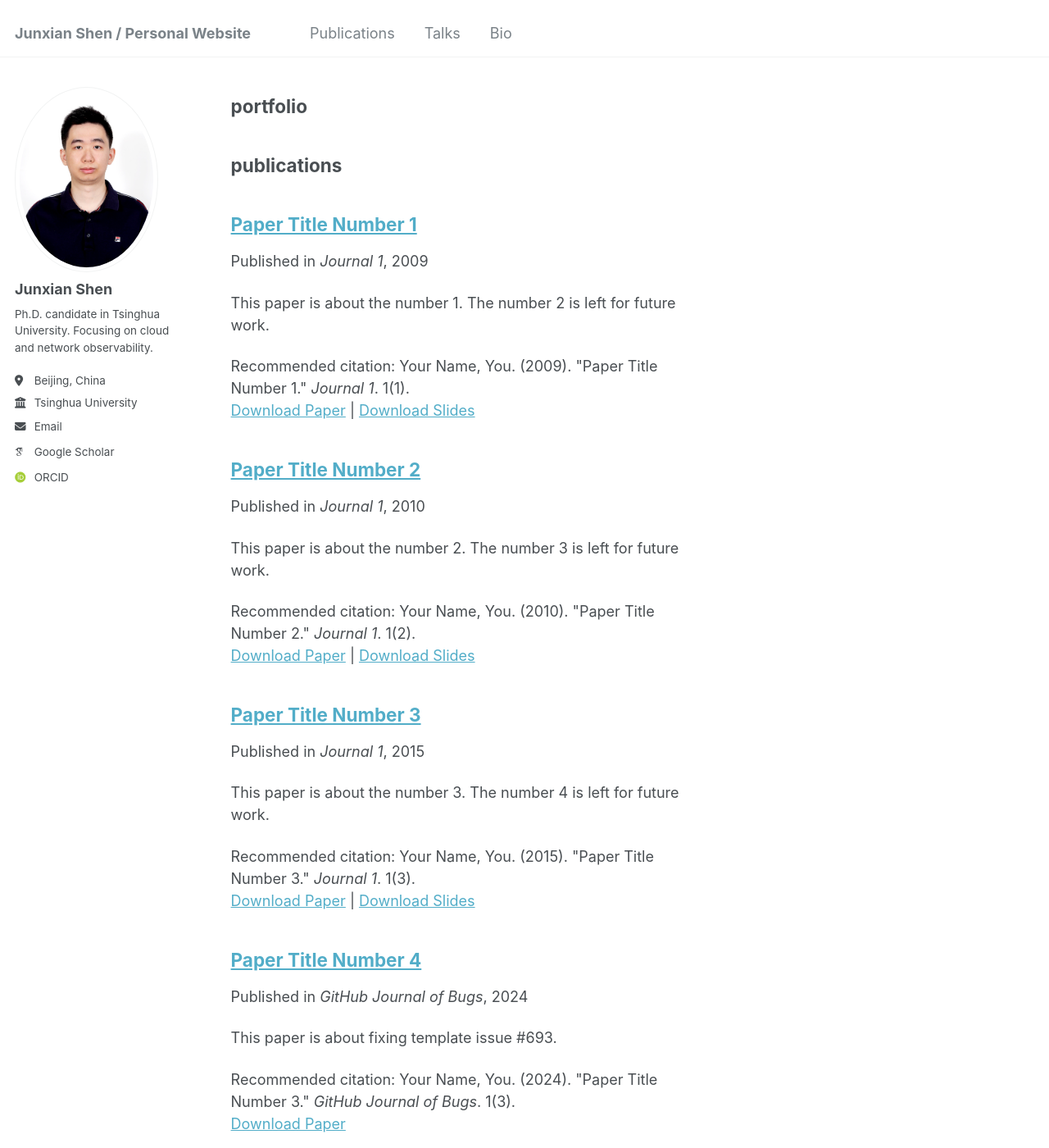
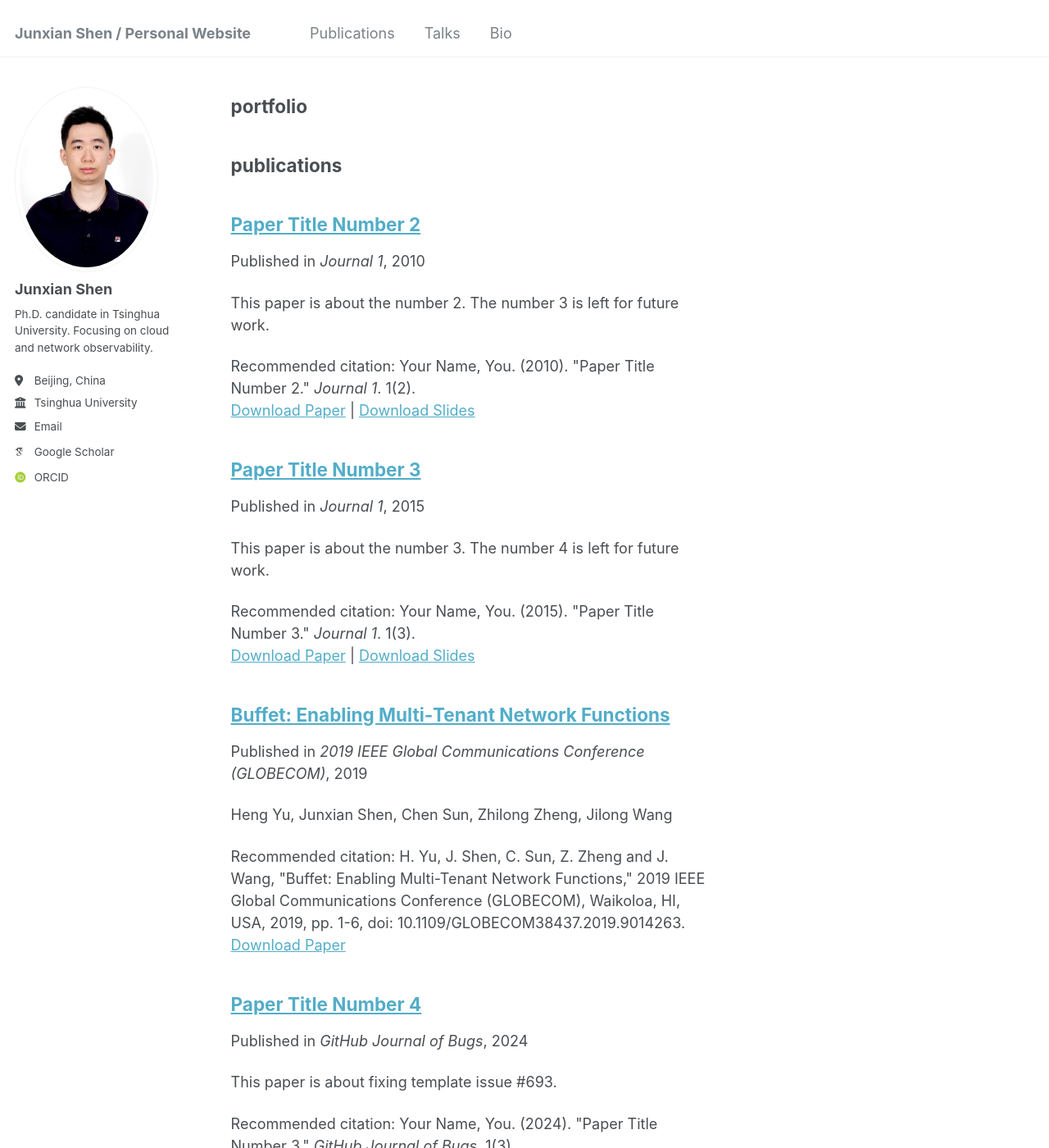
Before and after one commit to Junxian-Shen/Junxian-Shen.github.io, a Jekyll site: the page built from _pages/sitemap.md, in a window 1280 px wide and 1400 px high, scrolled down 2064 px. Shown: the whole window at 82% size. Built offline with Jekyll 4.4.1, drawn with Linux system fonts in a browser that asks for light colours; some web fonts are replaced.

Commit message:
add pub buffet

```diff
--- a/_includes/footer.html
+++ b/_includes/footer.html
@@ -20,6 +20,5 @@
 {% endif %}
 
 <div class="page__footer-copyright">
-  &copy; {{ site.time | date: '%Y' }} {{ site.name | default: site.title }}.<br />
   Site last updated {{ "now" | date: '%Y-%m-%d' %}}
 </div>
--- a/_pages/publications.html
+++ b/_pages/publications.html
@@ -4,10 +4,6 @@ title: "Publications"
 permalink: /publications/
 author_profile: true
 ---
-
-{% if site.author.googlescholar %}
-  <div class="wordwrap">You can also find my articles on <a href="{{site.author.googlescholar}}">my Google Scholar profile</a>.</div>
-{% endif %}
 
 {% include base_path %}
 
--- a/_publications/2009-10-01-paper-title-number-1.md
+++ /dev/null
@@ -1,14 +0,0 @@
----
-title: "Paper Title Number 1"
-collection: publications
-category: manuscripts
-permalink: /publication/2009-10-01-paper-title-number-1
-excerpt: 'This paper is about the number 1. The number 2 is left for future work.'
-date: 2009-10-01
-venue: 'Journal 1'
-slidesurl: 'http://academicpages.github.io/files/slides1.pdf'
-paperurl: 'http://academicpages.github.io/files/paper1.pdf'
-citation: 'Your Name, You. (2009). &quot;Paper Title Number 1.&quot; <i>Journal 1</i>. 1(1).'
----
-
-The contents above will be part of a list of publications, if the user clicks the link for the publication than the contents of section will be rendered as a full page, allowing you to provide more information about the paper for the reader. When publications are displayed as a single page, the contents of the above "citation" field will automatically be included below this section in a smaller font.
--- /dev/null
+++ b/_publications/2019-buffet.md
@@ -0,0 +1,24 @@
+---
+title: "Buffet: Enabling Multi‐Tenant Network Functions"
+collection: publications
+category: conferences
+permalink: /publication/2019-buffet
+excerpt: 'Heng Yu, Junxian Shen, Chen Sun, Zhilong Zheng, Jilong Wang'
+date: 2019-09-13
+venue: '2019 IEEE Global Communications Conference (GLOBECOM)'
+# slidesurl: 'http://academicpages.github.io/files/slides1.pdf'
+paperurl: 'https://junxian-shen.github.io/files/Buffet_GLOBECOM.pdf'
+citation: 'H. Yu, J. Shen, C. Sun, Z. Zheng and J. Wang, "Buffet: Enabling Multi-Tenant Network Functions," 2019 IEEE Global Communications Conference (GLOBECOM), Waikoloa, HI, USA, 2019, pp. 1-6, doi: 10.1109/GLOBECOM38437.2019.9014263.'
+---
+
+Many enterprises outsource traffic processing to third-party Network Function (NF) service providers to relieve management burden and reduce cost.
+NF providers have to process packets from multiple tenants simultaneously.
+However, most existing software based NFs are designed for one single tenant without internal state isolation mechanisms.
+These NFs cannot be securely shared across multiple tenants.
+Existing solutions that support multitenancy are either inefficient or ad-hoc for specific NFs.
+In this paper, we propose Buffet, a general and efficient framework that enables multitenancy for a wide range of NFs.
+First, Buffet introduces a general programming abstraction for various NFs to relieve NF developers from considering isolation details.
+Second, Buffet proposes dynamic tenant-level affinity to achieve high performance and resource efficiency.
+Finally, Buffet exploits SmartNIC offloading to eliminate host CPU overhead.
+We have implemented a prototype of Buffet.
+Evaluation results demonstrate that Buffet can effectively enable multitenancy for a wide range of NFs with high performance and resource efficiency.
```
Also changed, not shown: 1 other file.
